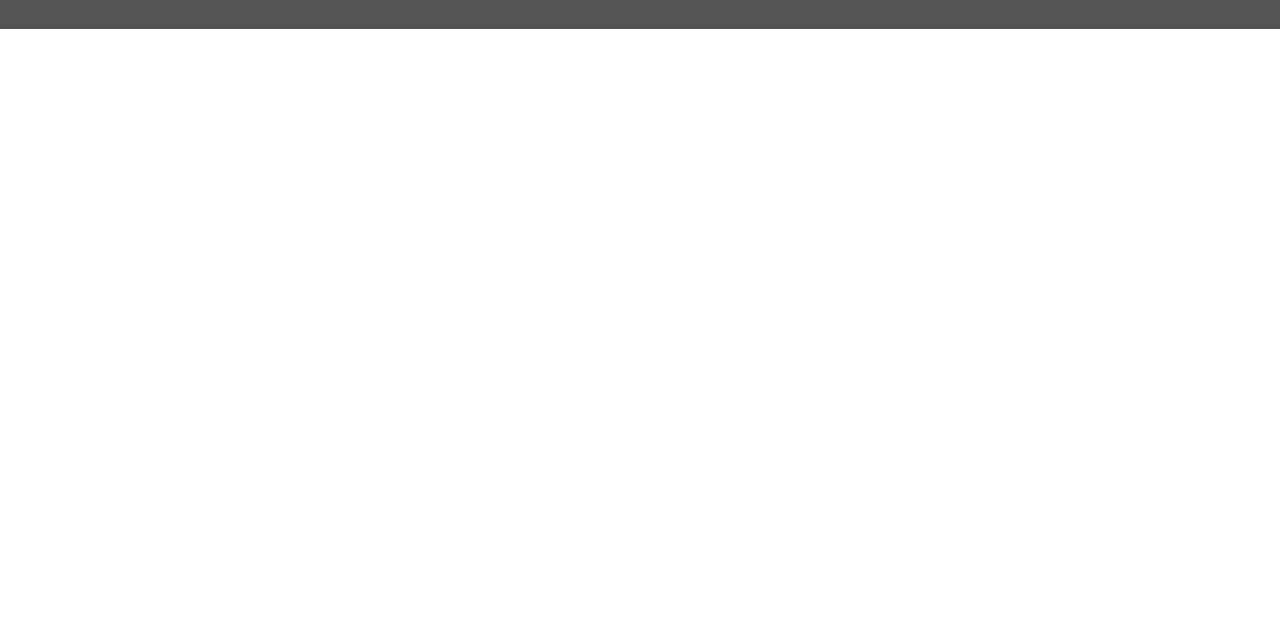
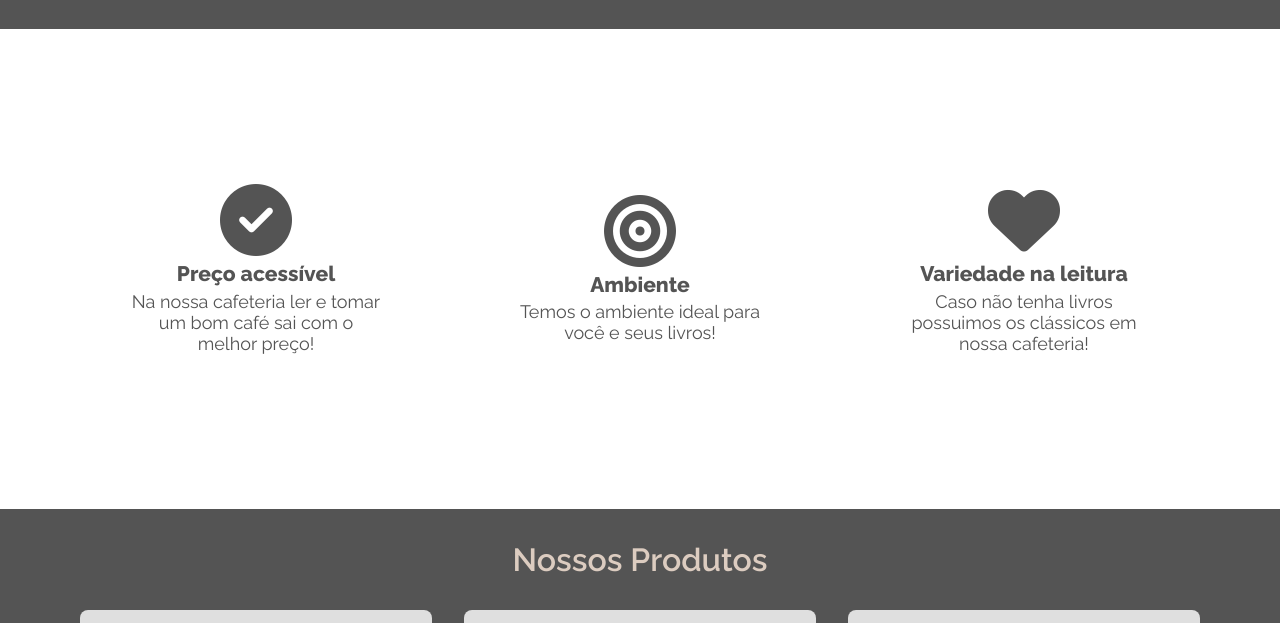
Before and after one commit to rapon1kt/Joy-Coffe, a React app: page / in a window 1280 px wide. Shown: the part 605-1228 px from the top of the page. Before the commit the page ends 800 px from the top, so only its background shows below. Built offline with nearby package versions, Linux system fonts and the light colour scheme.

Commit message:
feat: adding features and card component

```diff
--- a/src/presentation/pages/home/home.css
+++ b/src/presentation/pages/home/home.css
@@ -2,5 +2,5 @@
   display: flex;
   flex-direction: column;
   align-items: center;
-  height: 100vh;
+  min-height: 100vh;
 }
--- a/src/presentation/pages/home/home.tsx
+++ b/src/presentation/pages/home/home.tsx
@@ -1,4 +1,4 @@
-import { Navbar, ProductsCarousel } from "../../components";
+import { Navbar, ProductsCarousel, Features, Card } from "../../components";
 import React from "react";
 import "./home.css";
 
@@ -7,6 +7,8 @@ const Home: React.FC = () => {
     <div className="home-container">
       <Navbar />
       <ProductsCarousel />
+      <Features />
+      <Card />
     </div>
   );
 };
```
